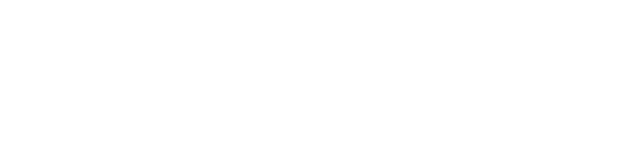
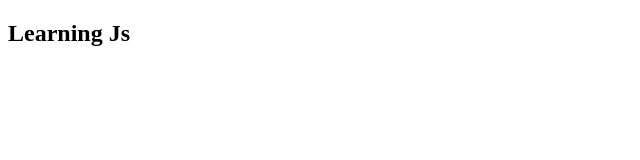
Before and after one commit to karacocukk/Js, a plain HTML site: page index.html in a window 1280 px wide. Shown: the whole page, without its empty margins (0-640 px from the left). Drawn offline with Linux system fonts and the light colour scheme.

Commit message:
Update index.html

```diff
--- a/index.html
+++ b/index.html
@@ -12,7 +12,7 @@
 </head>
 
 <body>
-
+    <h2>Learning Js</h2>
 </body>
 
 </html>
```
